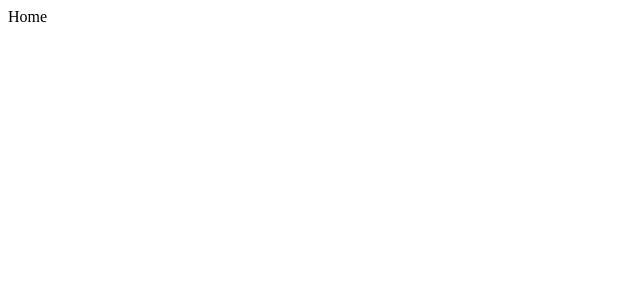
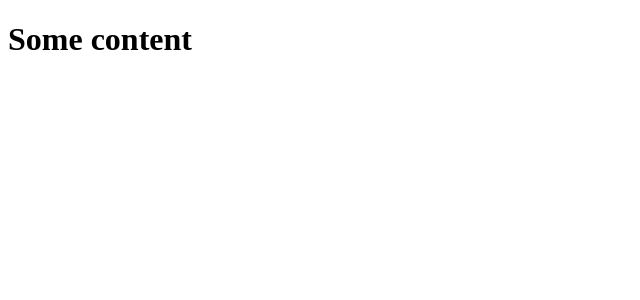
Before and after one commit to abu-git/nextjs-strapi-tut, a Next.js app in the folder blog-next/: page / in a window 1280 px wide. Shown: the top 300 px of the page, without its empty margins (0-640 px from the left). Built offline with nearby package versions, Linux system fonts and the light colour scheme.

Commit message:
getServerSideProps example

```diff
--- a/blog-next/pages/index.js
+++ b/blog-next/pages/index.js
@@ -1,6 +1,18 @@
 
-export default function Home() {
+export default function Home(props) {
   return (
-    <>Home</>
+    <>
+      <h1>{props.content}</h1>
+    </>
   )
 }
+
+
+export async function getServerSideProps() {
+
+  return {
+    props: {
+      content: "Some content"
+    }
+  }
+}
```
